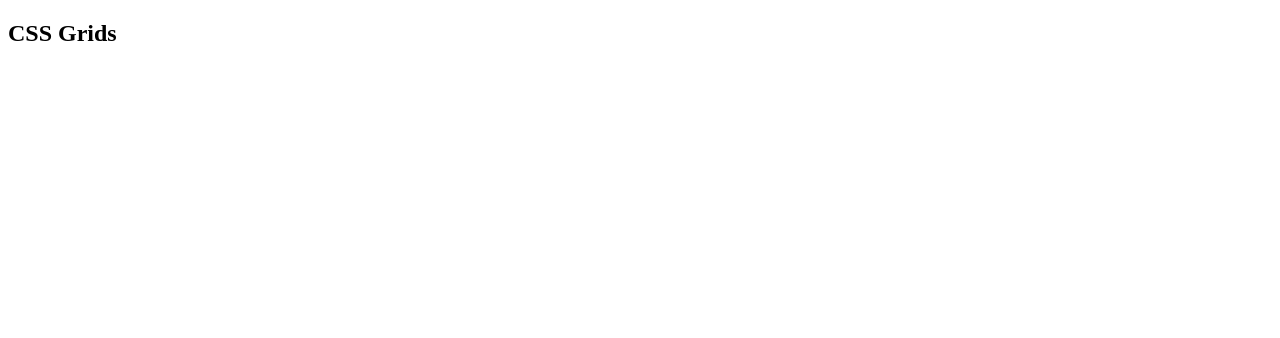
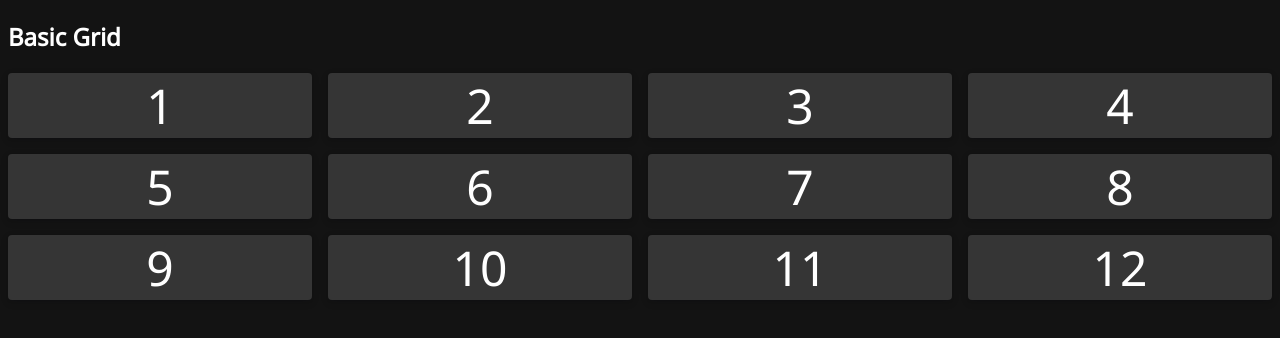
Before and after one commit to haruperi/HTML-Basics, a plain HTML site: page grids.html in a window 1280 px wide. Drawn offline with Linux system fonts and the light colour scheme.

Commit message:
Basic Grid

```diff
--- a/assets/css/grids.css
+++ b/assets/css/grids.css
@@ -0,0 +1,39 @@
+@import url('https://fonts.googleapis.com/css?family=Noto+Sans&display=swap');
+
+body {
+    background: rgb(19, 19, 19);
+    color: #fff;
+    font-family: 'Noto Sans', sans-serif;
+}
+
+.card {
+    display: flex;
+    flex-direction: column;
+    justify-content: center;
+    align-items: center;
+    background: #353535;
+    font-size: 3rem;
+    color: #fff;
+    box-shadow: rgba(3, 8, 20, 0.1) 0px 0.15rem 0.5rem, rgba(2, 8, 20, 0.1) 0px 0.075rem 0.175rem;
+    height: 100%;
+    width: 100%;
+    border-radius: 4px;
+    transition: all 500ms;
+    overflow: hidden;
+
+    background-size: cover;
+    background-position: center;
+    background-repeat: no-repeat;
+ }
+
+.card:hover {
+    box-shadow: rgba(2, 8, 20, 0.1) 0px 0.35em 1.175em, rgba(2, 8, 20, 0.08) 0px 0.175em 0.5em;
+    transform: translateY(-3px) scale(1.1);
+ }
+
+ .basic-grid {
+     display: grid;
+     gap: 1rem;
+     grid-template-columns: repeat(auto-fill, minmax(300px, 1fr));
+
+ }
--- a/grids.html
+++ b/grids.html
@@ -4,12 +4,27 @@
     <meta charset="UTF-8">
     <meta http-equiv="X-UA-Compatible" content="IE=edge">
     <meta name="viewport" content="width=device-width, initial-scale=1.0">
+    <link rel="stylesheet" href="assets/css/grids.css">
     <title>Grids</title>
 </head>
 <body>
+    <h2>Basic Grid</h2>
 
+    <section class="basic-grid">
+        <div class="card">1</div>
+        <div class="card">2</div>
+        <div class="card">3</div>
+        <div class="card">4</div>
+        <div class="card">5</div>
+        <div class="card">6</div>
+        <div class="card">7</div>
+        <div class="card">8</div>
+        <div class="card">9</div>
+        <div class="card">10</div>
+        <div class="card">11</div>
+        <div class="card">12</div>
 
-    <h2>CSS Grids</h2>
+    </section>
 
 
 </body>
```
